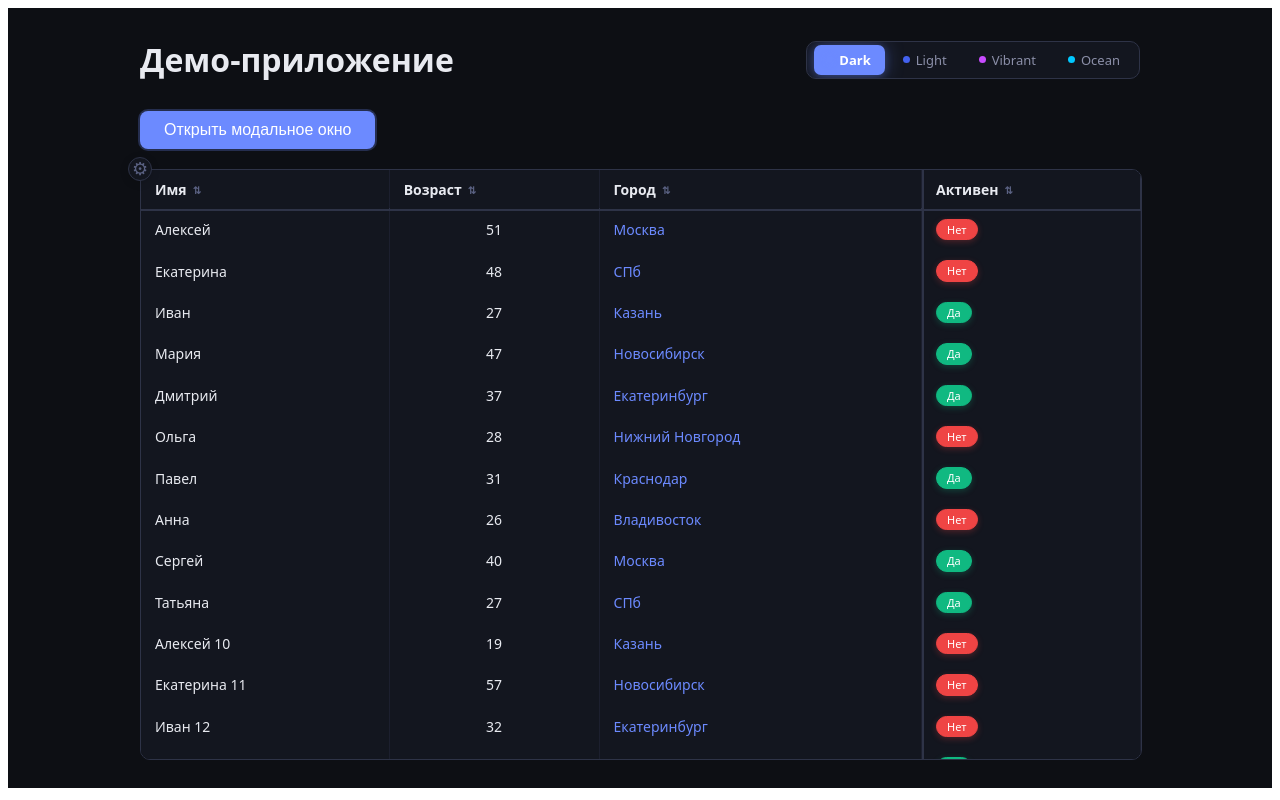
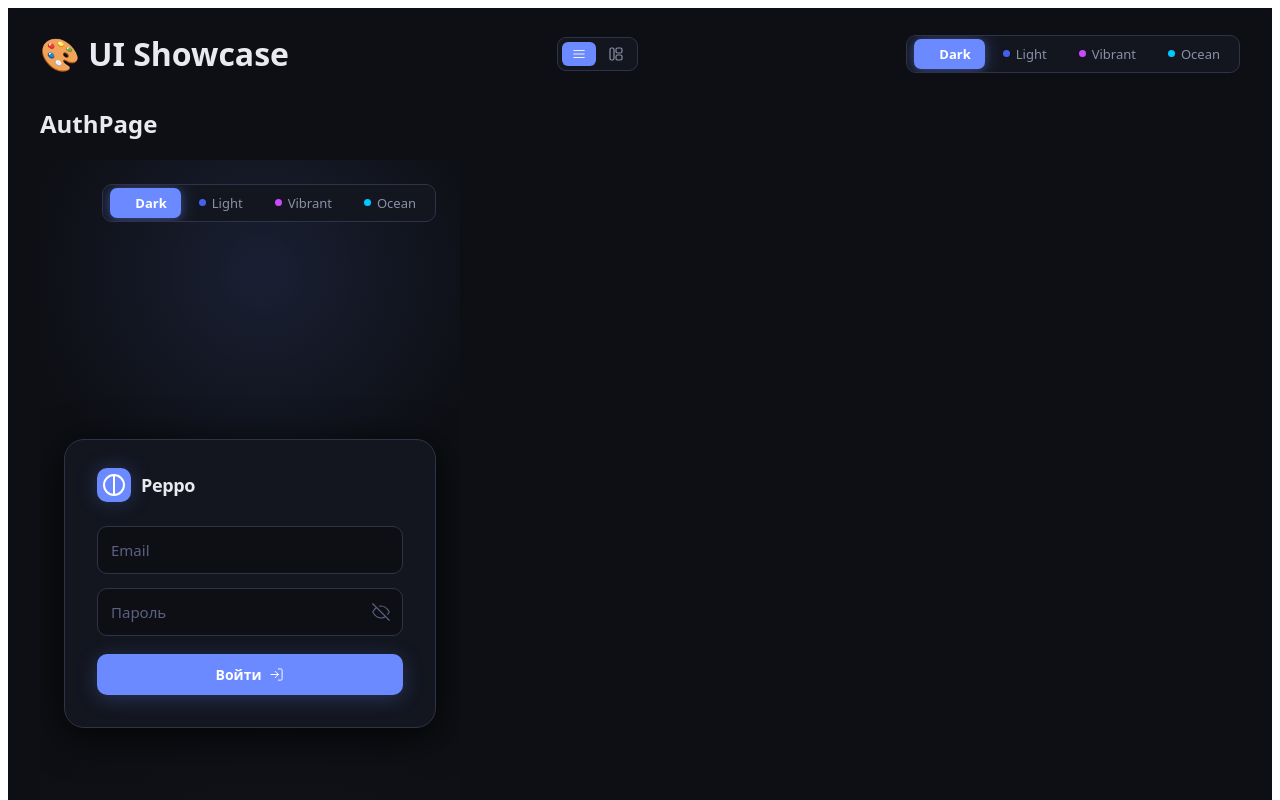
Before and after one commit to KarrokBeorna/ui-kit, a React (Vite) app: page / in a window 1280 px wide. Shown: the top 800 px of the page. Built offline with nearby package versions, Linux system fonts and the light colour scheme.

Commit message:
ThemeSwitcher & Header updated

```diff
--- a/src/App.tsx
+++ b/src/App.tsx
@@ -1,6 +1,6 @@
-import { useState, useMemo } from 'react'
-import { themes, ThemeName } from './themes/theme'
-import {LayoutMode, LayoutToggle} from './components/LayoutToggle';
+import { useState } from 'react';
+import { themes, ThemeName } from './themes/theme';
+import { LayoutMode, LayoutToggle } from './components/LayoutToggle';
 import {
   AuthPage,
   Checkbox,
@@ -19,44 +19,43 @@ import {
   Textarea,
   TextInput,
   ThemeSwitcher,
-} from './index'
+} from './index';
 
 function App() {
-  const [themeName, setThemeName] = useState<ThemeName>('dark')
-  const [headerMode, setHeaderMode] = useState<LayoutMode>('horizontal')
-  const t = themes[themeName]
+  const [themeName, setThemeName] = useState<ThemeName>('dark');
+  const [headerMode, setHeaderMode] = useState<LayoutMode>('horizontal');
+  const t = themes[themeName];
 
   // Состояния для компонентов
-  const [checked, setChecked] = useState(false)
-  const [dateTime, setDateTime] = useState('')
-  const [files, setFiles] = useState<File[]>([])
-  const [multiSelectVal, setMultiSelectVal] = useState<string[]>(['1'])
-  const [numberVal, setNumberVal] = useState('42')
-  const [passwordVal, setPasswordVal] = useState('')
-  const [radioVal, setRadioVal] = useState('opt1')
-  const [rangeVal, setRangeVal] = useState<[number | null, number | null]>([20, 80])
-  const [selectVal, setSelectVal] = useState('')
-  const [text, setText] = useState('')
-  const [textarea, setTextarea] = useState('')
-  const [authUser, setAuthUser] = useState<string | null>(null)
-  const [activeTab, setActiveTab] = useState('dashboard')
+  const [checked, setChecked] = useState(false);
+  const [dateTime, setDateTime] = useState('');
+  const [files, setFiles] = useState<File[]>([]);
+  const [multiSelectVal, setMultiSelectVal] = useState<string[]>(['1']);
+  const [numberVal, setNumberVal] = useState('42');
+  const [passwordVal, setPasswordVal] = useState('');
+  const [radioVal, setRadioVal] = useState('opt1');
+  const [rangeVal, setRangeVal] = useState<[number | null, number | null]>([20, 80]);
+  const [selectVal, setSelectVal] = useState('');
+  const [text, setText] = useState('');
+  const [textarea, setTextarea] = useState('');
+  const [authUser, setAuthUser] = useState<string | null>(null);
+  const [activeTab, setActiveTab] = useState('dashboard');
 
-  // Для Pagination
-  const [page, setPage] = useState(1)
-  const [perPage, setPerPage] = useState(10)
-  const totalItems = 150
+  const [page, setPage] = useState(1);
+  const [perPage, setPerPage] = useState(10);
+  const totalItems = 150;
 
   const navTabs = [
     { id: 'dashboard', label: 'Панель', icon: '⬡' },
     { id: 'analytics', label: 'Аналитика', icon: '◈' },
     { id: 'settings', label: 'Настройки', icon: '⚙' },
-  ]
+  ];
 
   const filterItems = [
     { component: <TextInput label="Поиск" theme={t} value={text} onChange={setText} />, row: 1, cols: 1 },
     { component: <SearchableSelect label="Статус" theme={t} options={[{ value: 'active', label: 'Активен' }, { value: 'pending', label: 'Ожидает' }]} value={selectVal} onChange={setSelectVal} />, row: 1, cols: 2 },
     { component: <NumberInput label="Количество" theme={t} value={numberVal} onChange={setNumberVal} />, row: 2 },
-  ]
+  ];
 
   return (
     <div style={{ background: t.bg, color: t.text, minHeight: '100vh', padding: '24px', fontFamily: 'system-ui' }}>
@@ -141,9 +140,9 @@ function App() {
             chips={['Поиск: test', 'Статус: Активен']}
             onApply={() => alert('Применить')}
             onReset={() => {
-              setText('')
-              setSelectVal('')
-              setNumberVal('')
+              setText('');
+              setSelectVal('');
+              setNumberVal('');
             }}
             onExport={() => {}}
             gridCols={3}
@@ -173,6 +172,13 @@ function App() {
               }
               showProfile={false}
               showSettings={true}
+              // Новые пропсы
+              showLayoutToggle
+              showThemeSwitcher
+              layoutMode={headerMode}
+              onLayoutChange={setHeaderMode}
+              currentTheme={themeName}
+              onThemeChange={setThemeName}
             />
           </div>
           <h2 style={{ marginTop: 24 }}>VerticalHeader</h2>
@@ -194,6 +200,13 @@ function App() {
                   <path d="M2 12L12 17L22 12" stroke="white" strokeWidth="2" />
                 </svg>
               }
+              // Новые пропсы
+              showLayoutToggle
+              showThemeSwitcher
+              layoutMode={headerMode}
+              onLayoutChange={setHeaderMode}
+              currentTheme={themeName}
+              onThemeChange={setThemeName}
             />
             <div style={{ flex: 1, padding: 24, background: t.bg }}>
               <p>Содержимое страницы</p>
@@ -342,7 +355,7 @@ function App() {
         </section>
       </div>
     </div>
-  )
+  );
 }
 
-export default App
+export default App;
--- a/src/components/ThemeSwitcher.tsx
+++ b/src/components/ThemeSwitcher.tsx
@@ -1,10 +1,11 @@
 import { useState, useRef, useEffect } from 'react';
-import {Theme, ThemeName} from '../themes/theme';
+import { Theme, ThemeName } from '../themes/theme';
 
 interface ThemeSwitcherProps {
   theme: ThemeName;
   onChange: (theme: ThemeName) => void;
   t: Theme;
+  compact?: boolean;
 }
 
 const themeOptions: { id: ThemeName; label: string; dot: string }[] = [
@@ -14,7 +15,7 @@ const themeOptions: { id: ThemeName; label: string; dot: string }[] = [
   { id: 'ocean', label: 'Ocean', dot: '#00c8ff' },
 ];
 
-export function ThemeSwitcher({ theme, onChange, t }: ThemeSwitcherProps) {
+export function ThemeSwitcher({ theme, onChange, t, compact = false }: ThemeSwitcherProps) {
   const containerRef = useRef<HTMLDivElement>(null);
   const [pill, setPill] = useState({ left: 0, width: 0 });
   const btnRefs = useRef<(HTMLButtonElement | null)[]>([]);
@@ -72,8 +73,9 @@ export function ThemeSwitcher({ theme, onChange, t }: ThemeSwitcherProps) {
               zIndex: 1,
               display: 'flex',
               alignItems: 'center',
-              gap: 6,
-              padding: '6px 16px',
+              justifyContent: 'center',
+              gap: compact ? 0 : 6,
+              padding: compact ? '6px 8px' : '6px 16px',
               border: 'none',
               background: 'transparent',
               cursor: 'pointer',
@@ -88,16 +90,17 @@ export function ThemeSwitcher({ theme, onChange, t }: ThemeSwitcherProps) {
           >
             <span
               style={{
-                width: 7,
-                height: 7,
+                width: compact ? 8 : 7,
+                height: compact ? 8 : 7,
                 borderRadius: '50%',
                 background: opt.dot,
                 flexShrink: 0,
-                boxShadow: active ? `0 0 6px ${opt.dot}` : 'none',
-                transition: 'box-shadow 0.3s',
+                boxShadow: active ? `0 0 8px ${opt.dot}` : 'none',
+                transition: 'box-shadow 0.3s, transform 0.3s',
+                transform: active && compact ? 'scale(1.2)' : 'scale(1)',
               }}
             />
-            {opt.label}
+            {!compact && <span>{opt.label}</span>}
           </button>
         );
       })}
--- a/src/main.tsx
+++ b/src/main.tsx
@@ -1,10 +1,10 @@
 import React from 'react'
 import ReactDOM from 'react-dom/client'
-import App3 from './App3'
+import App from './App'
 import './styles/global.css'
 
 ReactDOM.createRoot(document.getElementById('root')!).render(
   <React.StrictMode>
-    <App3 />
+    <App />
   </React.StrictMode>
 )
```
Also changed, not shown: src/components/Header.tsx (+40 -11 lines).
